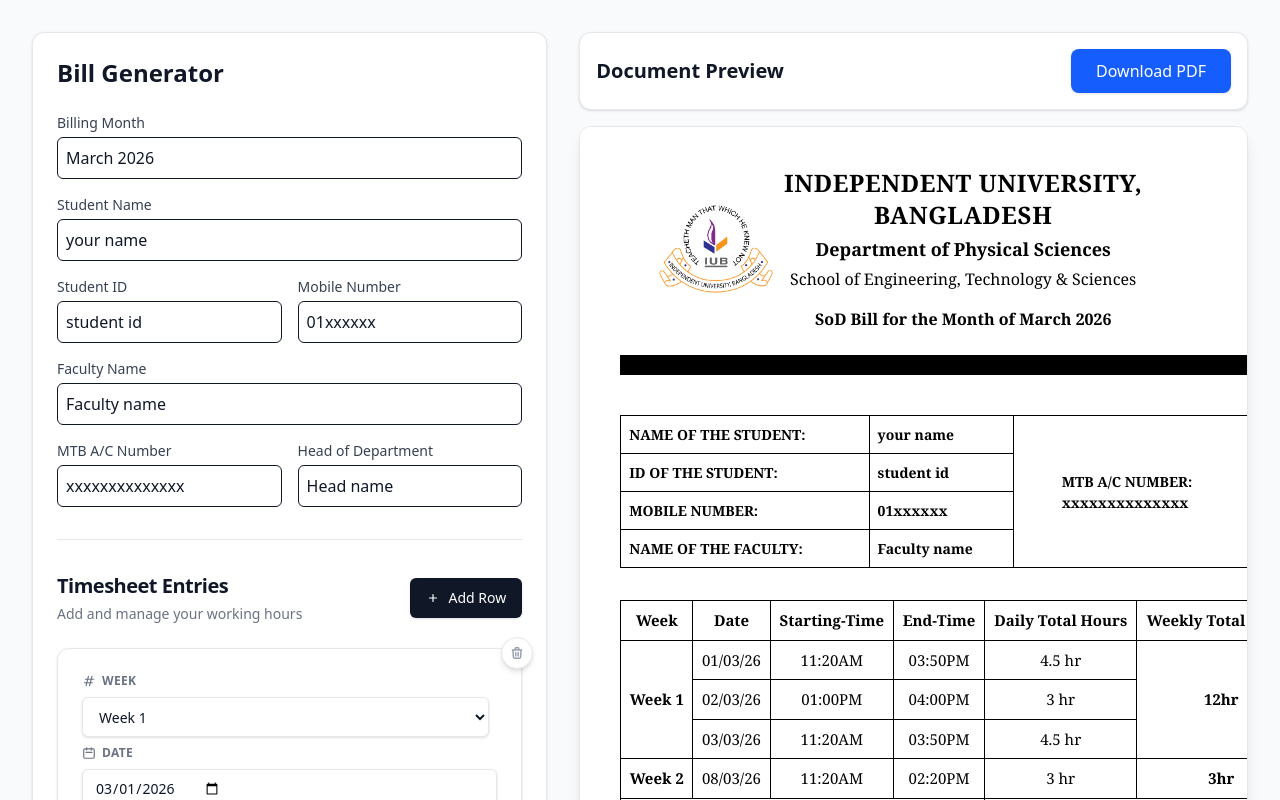
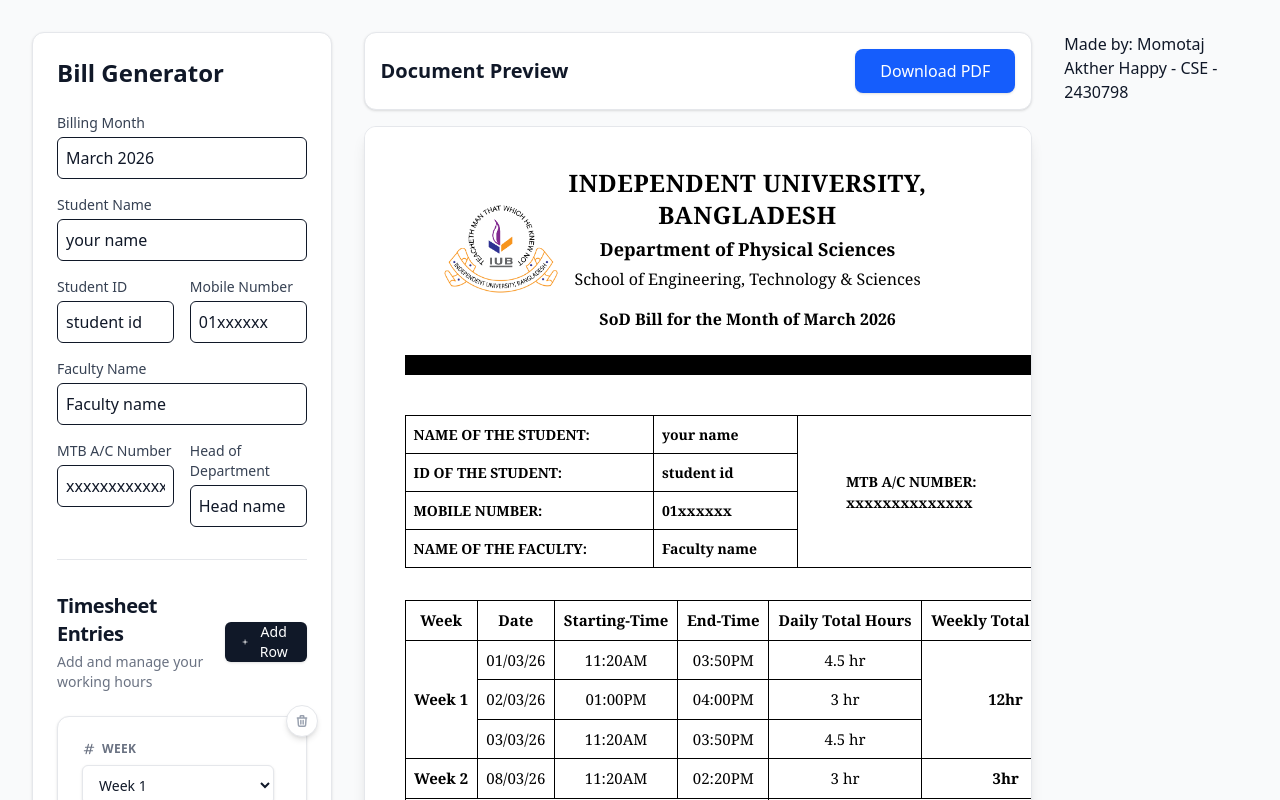
Before and after one commit to zaid-fahad/phy-sod-bill-maker, a React (Vite) app: page / in a window 1280 px wide. Shown: the top 800 px of the page. Built offline with nearby package versions, Linux system fonts and the light colour scheme.

Commit message:
Add creator information to Home component

```diff
--- a/src/pages/Home.jsx
+++ b/src/pages/Home.jsx
@@ -103,6 +103,7 @@
           </div>
         </div>
       </div>
+      <p>Made by: Momotaj Akther Happy - CSE - 2430798</p>
     </div>
   );
 }
```
